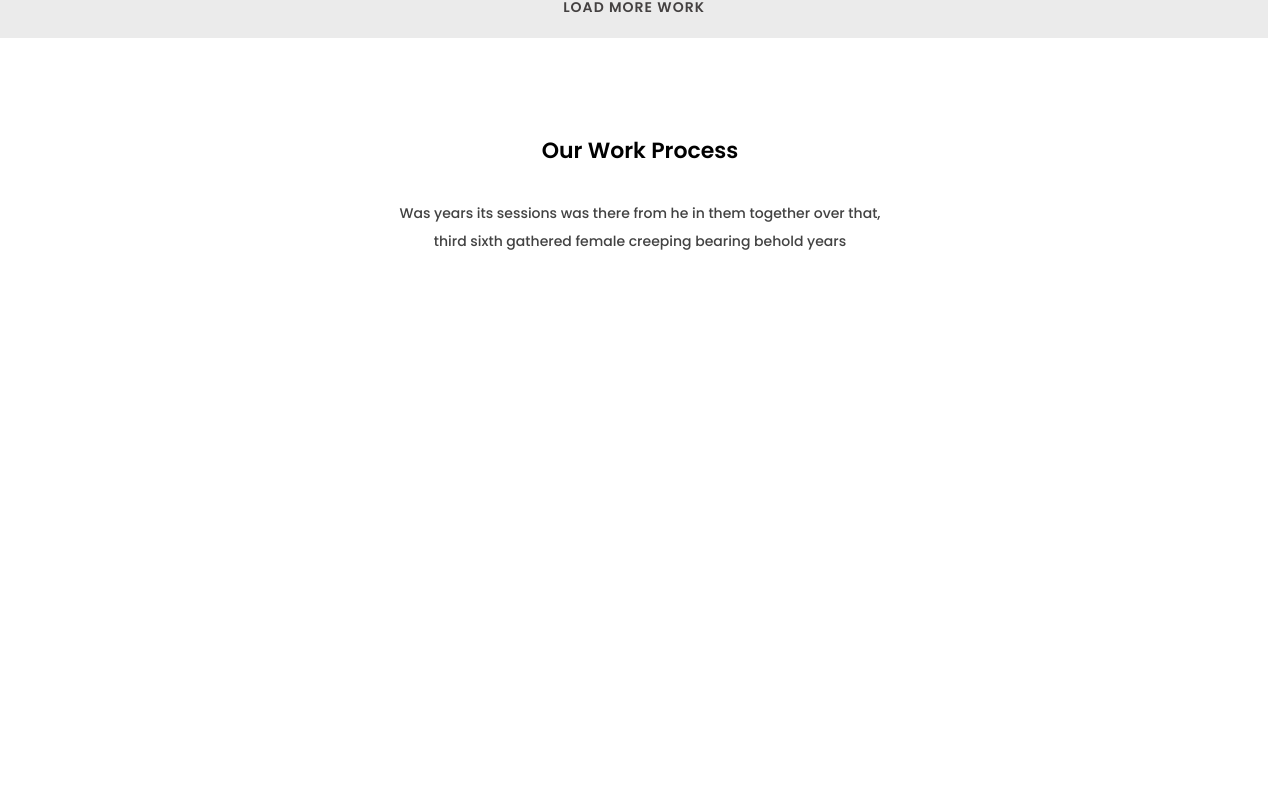
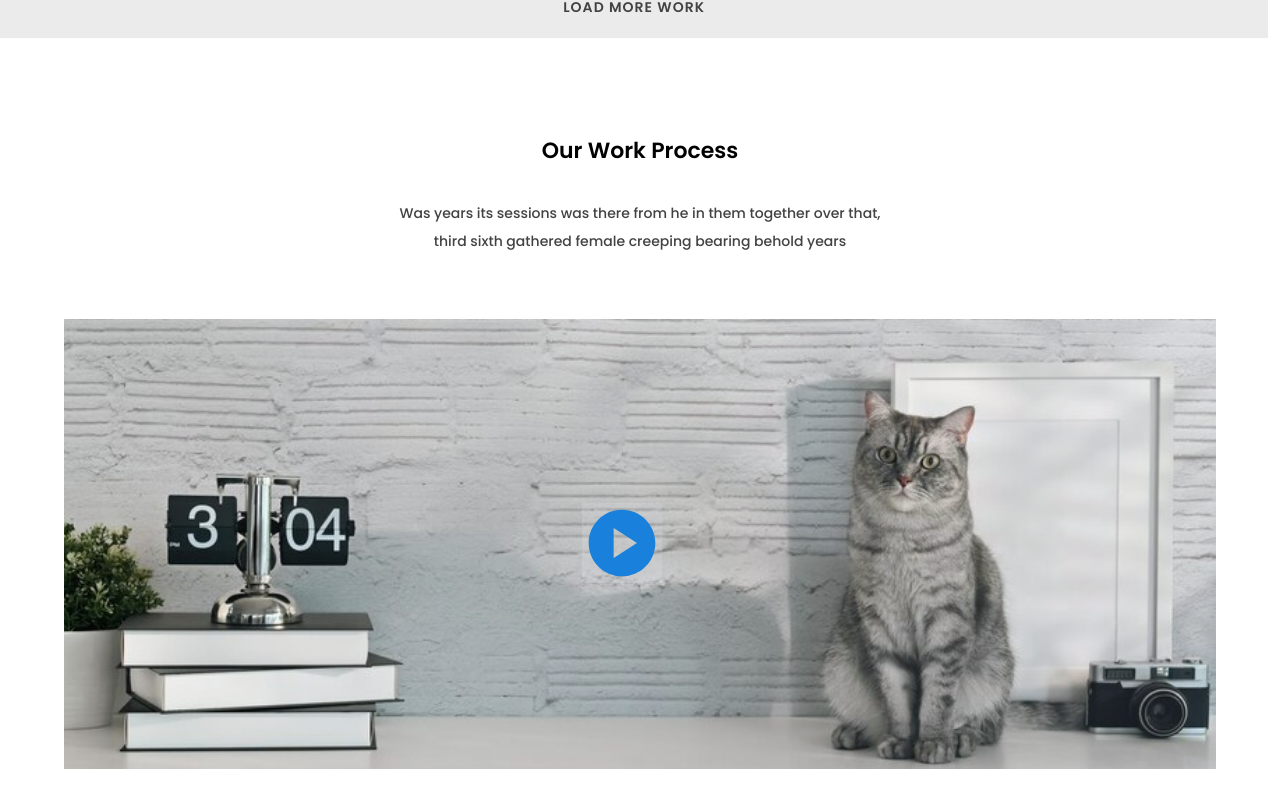
Before and after one commit to TamannaAfroz2666/Test, a React (Create React App) app: page / in a window 1280 px wide. Shown: the part 2341-3142 px from the top of the page. Before the commit the page ends 2612 px from the top, so only its background shows below. Built offline with nearby package versions, Linux system fonts and the light colour scheme.

Commit message:
process section done

```diff
--- a/src/components/Process/Process.css
+++ b/src/components/Process/Process.css
@@ -21,3 +21,24 @@
     font-family: "Poppins";
     font-style: normal;
 }
+.processImg{
+    margin: 3rem 0 2rem 0;
+
+}
+.processImg .imgSection{
+    background-image: linear-gradient(to right, rgba(255,0,0,0), rgba(160, 178, 211, 0.137)),url('../../assets//Images//Process/cat11.jpg');
+    background-position: center;
+    background-repeat: no-repeat;
+    background-size: cover;
+    height: 450px;
+    width: 90%;
+    margin: auto;
+}
+.watchVideoLink{
+    padding: 16% 45%;
+}
+.faplayCir{
+   /* color: rgba(11, 207, 214, 0.815); */
+   color: rgb(25, 129, 219);
+   background-color: rgba(240, 248, 255, 0.144);
+}
--- a/src/components/Process/Process.js
+++ b/src/components/Process/Process.js
@@ -1,5 +1,10 @@
 import React from 'react';
 import './Process.css';
+import { FaPlayCircle } from "react-icons/fa";
+// import { FaPlayCircle } from "react-icons/fa";
+import { MdPlayCircle } from "react-icons/md";
+import { FaRegPlayCircle } from "react-icons/fa";
+
 
 const Process = () => {
     return (
@@ -8,6 +13,14 @@ const Process = () => {
                 <h5 className='titleProcess'>our work process</h5>
                 <p className='desAbout'>Was years its sessions was there from he in them together over that, <br></br> third sixth gathered female creeping bearing behold years</p>
             </div>
+            <div className="processImg">
+                <div className="imgSection">
+                    <div className="watchVideoLink">
+                        <a className='watchLink' href="/watch-video">  <MdPlayCircle size={80} className='faplayCir' /> </a>
+                    </div>
+                    {/* <FaPlayCircle  size={40}/> */}
+                </div>
+            </div>
 
         </div>
     );
```
Also changed, not shown: src/assets/Images/Process/cat11.jpg (added).
